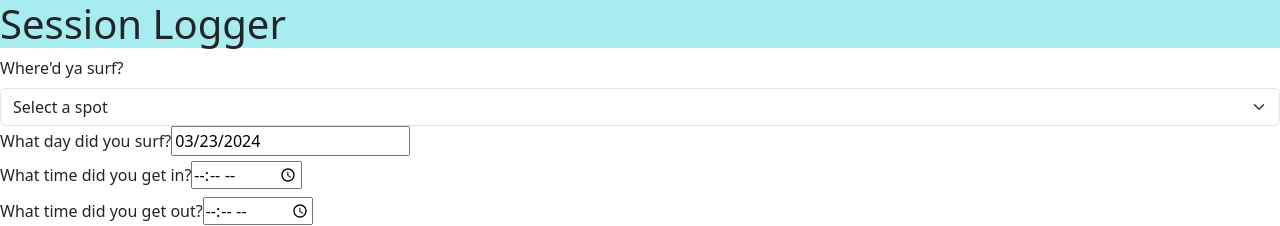
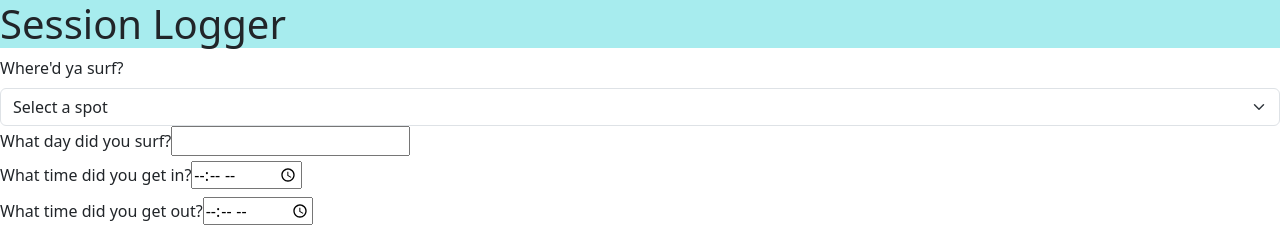
Before and after one commit to shindelr/Session-Logger-Frontend, a React (Vite) app in the folder session-logger-frontend/: page / in a window 1280 px wide. Shown: the top 226 px of the page. Built offline with nearby package versions, Linux system fonts and the light colour scheme.

Commit message:
Fixed the date problem. Did explicit conversion from UTC to PST in both server and frontend form. Also fixed bug where form was always defaulting to the current date instead of letting the user pick the actual date. Submitted four sessions successfully to the dbgit add .

```diff
--- a/session-logger-frontend/src/components/DateInput.tsx
+++ b/session-logger-frontend/src/components/DateInput.tsx
@@ -13,6 +13,7 @@ const DateInput = ({ onChange, selected }: Props) => {
     const handleDateChange = (selectedDate: any) => {
         setDate(selectedDate);
         onChange(selectedDate);
+        selectedDate = selectedDate.toLocaleString("en-US", {timeZone: "America/Los_Angeles"});
     }
 
     return (
@@ -20,6 +21,7 @@ const DateInput = ({ onChange, selected }: Props) => {
             <DatePicker
                 onChange={handleDateChange}
                 selected={date}
+                value={date}
             />
         </>
     );
--- a/session-logger-frontend/src/components/InputForm.tsx
+++ b/session-logger-frontend/src/components/InputForm.tsx
@@ -18,7 +18,7 @@ const InputForm = () => {
   const [timeOut, setTimeOut] = useState("");
   const [rating, setRating] = useState<null | number>(null);
   const [loadBool, setLoadBool] = useState(false);
-  const [date, setDate] = useState<Date>(new Date())
+  const [date, setDate] = useState<Date | string>("");
 
   const handleSubmit = async (e: React.FormEvent<HTMLFormElement>) => {
     e.preventDefault();
@@ -56,7 +56,7 @@ const InputForm = () => {
     setSpot("");
     setTimeIn(Date.now().toString());
     setTimeOut("");
-    setDate(new Date());
+    setDate("");
     setRating(null);
   };
 
@@ -71,6 +71,7 @@ const InputForm = () => {
             value={spot}
             onChange={(selectedSpot: string) => {
               setSpot(selectedSpot);
+              console.log(selectedSpot);
             }}
           />
         </div>
```
Also changed, not shown: session-logger-frontend/src/components/RatingInput.tsx (deleted).
